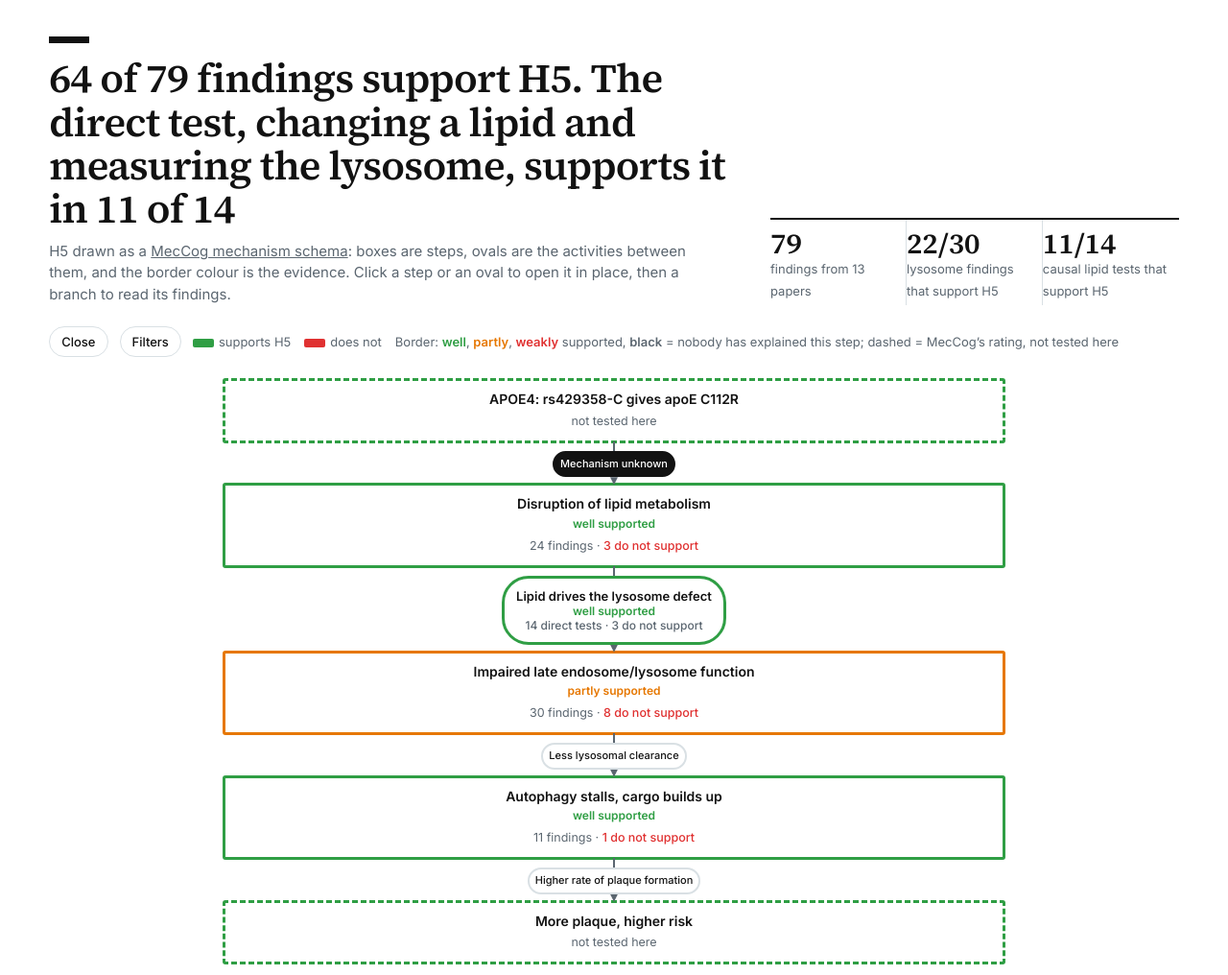
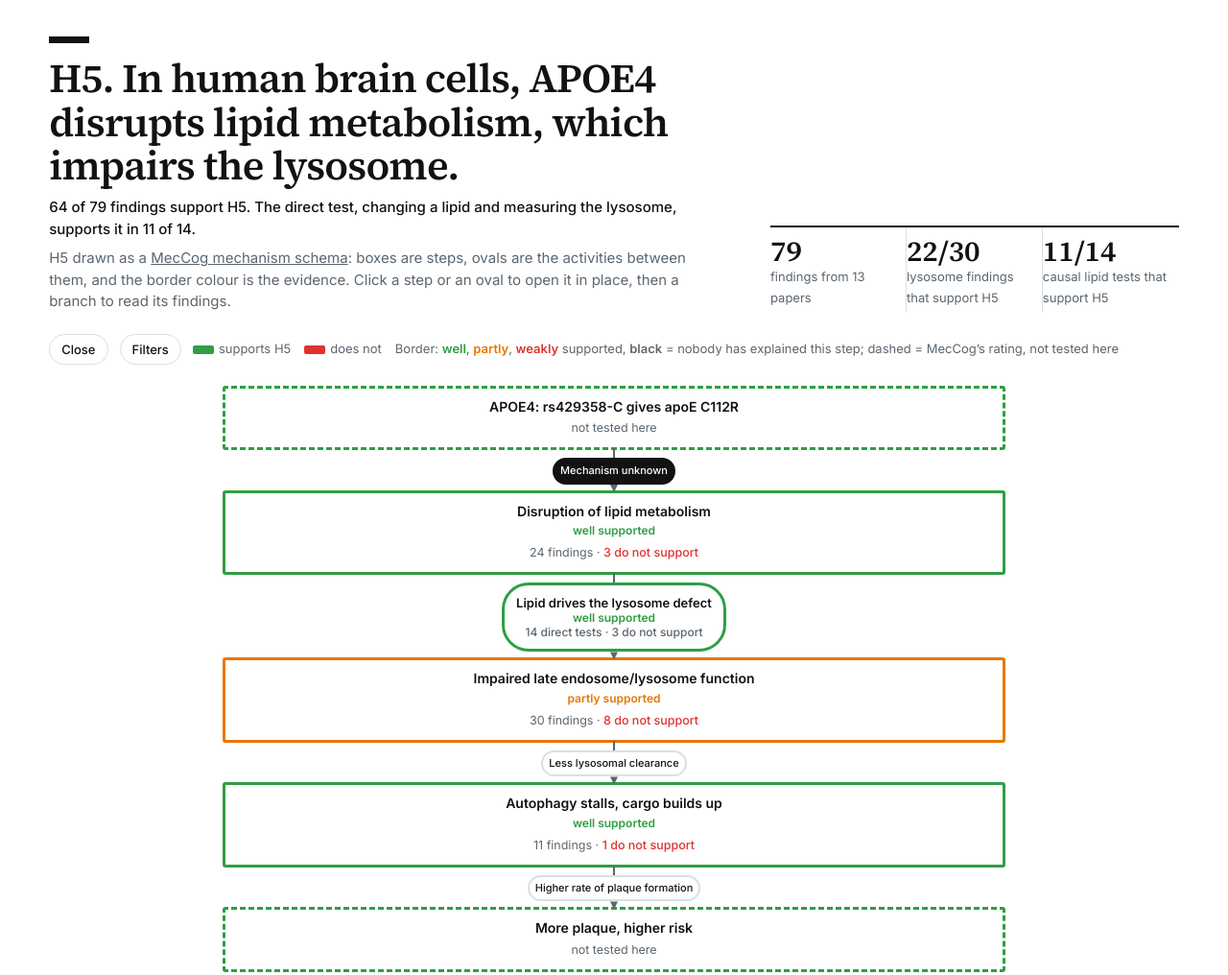
Before and after one commit to moqri/meccog-apoe4-h5, a plain HTML site: page docs/index.html in a window 1280 px wide. Shown: the top 1016 px of the page at 96% size. Drawn offline with Linux system fonts and the light colour scheme.

Commit message:
Hero: brief H5 statement, findings summary below it
Co-Authored-By: Claude Opus 5.5 <noreply@anthropic.com>
Claude-Session: https://claude.ai/code/session_01D9wVaU4XVpy9VCZcovVCSf

```diff
--- a/docs/index.html
+++ b/docs/index.html
@@ -118,7 +118,8 @@ footer{font-size:13px;color:var(--mute);border-top:1px solid var(--rule);margin-
   <div class="top">
     <div>
       <div class="tab"></div>
-      <h1 id="hl">APOE4 and the H5 mechanism</h1>
+      <h1 id="hl">H5. In human brain cells, APOE4 disrupts lipid metabolism, which impairs the lysosome.</h1>
+      <p class="lede" id="sum" style="color:var(--ink);font-weight:500;margin-bottom:8px"></p>
       <p class="lede">H5 drawn as a <a href="https://meccog-meccog-challenge.static.hf.space/mechanism.html">MecCog mechanism schema</a>: boxes are steps, ovals are the activities between them, and the border colour is the evidence. Click a step or an oval to open it in place, then a branch to read its findings.</p>
     </div>
     <div class="tally" id="tally"></div>
@@ -187,7 +188,7 @@ const grade=fs=>{if(!fs.length)return['--k','no findings'];const s=fs.filter(f=>
 const inBr=(fs,b)=>fs.filter(f=>f.br===b);
 const inStep=(fs,s)=>fs.filter(f=>(CI[s].br||[]).includes(f.br));
 {const a=F.filter(f=>!f.con).length,m=inStep(F,'mm'),ms=m.filter(f=>!f.con).length,y=inStep(F,'s4'),ys=y.filter(f=>!f.con).length;
- $('hl').textContent=`${a} of ${F.length} findings support H5. The direct test, changing a lipid and measuring the lysosome, supports it in ${ms} of ${m.length}`;
+ $('sum').textContent=`${a} of ${F.length} findings support H5. The direct test, changing a lipid and measuring the lysosome, supports it in ${ms} of ${m.length}.`;
  $('tally').innerHTML=`<div><strong>${F.length}</strong><span>findings from 13 papers</span></div><div><strong>${ys}/${y.length}</strong><span>lysosome findings that support H5</span></div><div><strong>${ms}/${m.length}</strong><span>causal lipid tests that support H5</span></div>`}
 const tog=(host,items,key,multi)=>$(host).insertAdjacentHTML('beforeend',items.map(([v,l])=>`<button class="tg" data-g="${key}" data-v="${v}" aria-pressed="${!multi&&v==='all'}">${esc(l)}</button>`).join(''));
 tog('fV',[['all','All'],['sup','Supports'],['con','Does not']],'v',false);
```
Also changed, not shown: docs/viz/kg_template.html (+3 -2 lines), index.html (+3 -2 lines).
